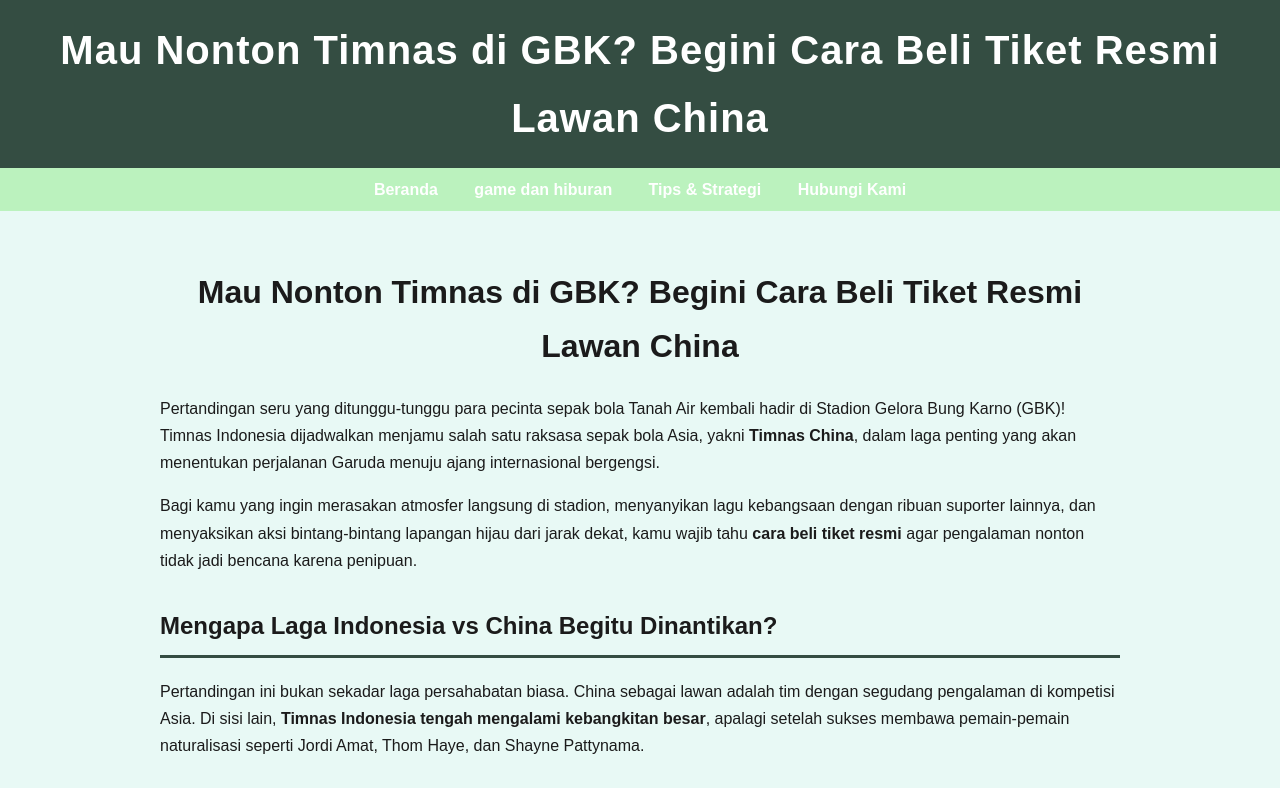
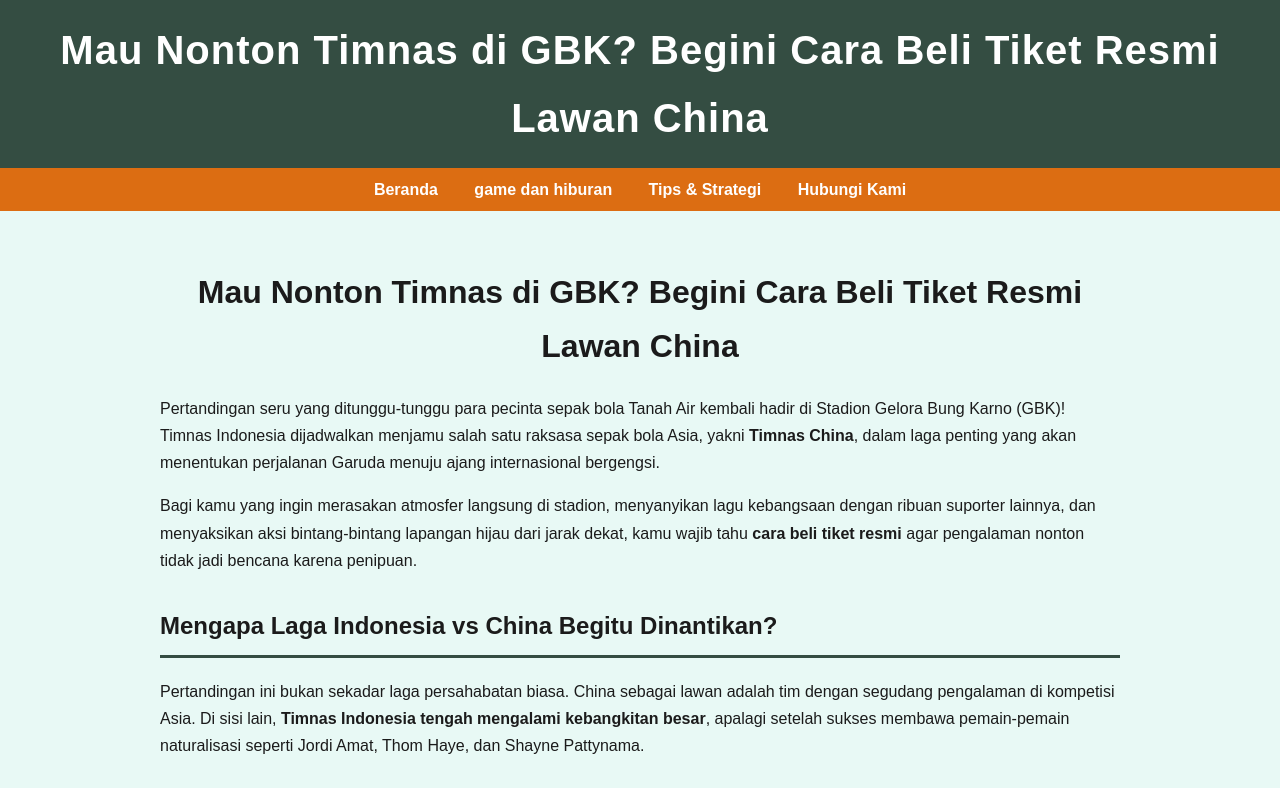
Before and after one commit to balerina-capucina/mimimimi, a plain HTML site: page index.html in a window 1280 px wide. Shown: the top 788 px of the page. Drawn offline with Linux system fonts and the light colour scheme.

Commit message:
Update index.html

```diff
--- a/index.html
+++ b/index.html
@@ -9,7 +9,7 @@
       --primary: #344d42;
       --dark: #1b1b1b;
       --light: #e8f9f5;
-      --accent: #bbf2be;
+      --accent: #dc6d12;
     }
 
     body {
```
